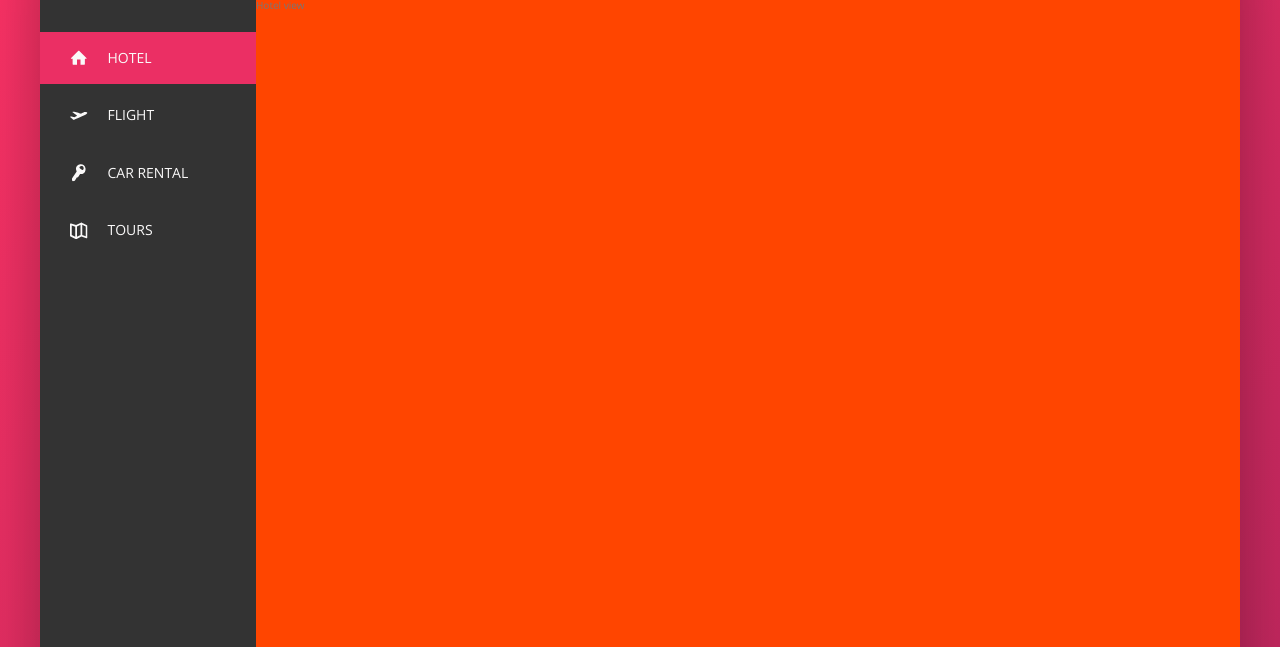
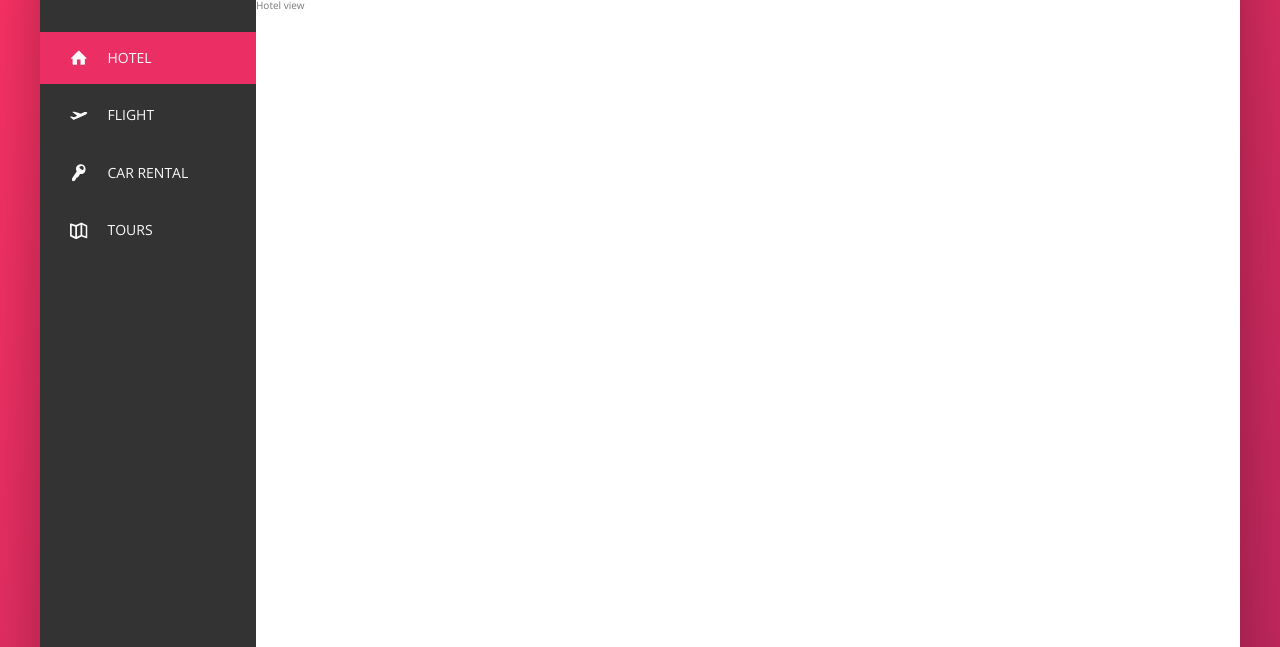
Before and after one commit to git-tutorial-user1/trillo-project, a website: page index.html in a window 1280 px wide. Shown: the part 153-800 px from the top of the page. Drawn offline with nearby package versions, Linux system fonts and the light colour scheme.

Commit message:
Update style.css

```diff
--- a/css/style.css
+++ b/css/style.css
@@ -67,7 +67,7 @@ body {
   justify-content: space-between; }
 
 .hotel-view {
-  background-color: orangered;
+  background-color: #fff;
   height: 80rem;
   flex: 1; }
 
```
